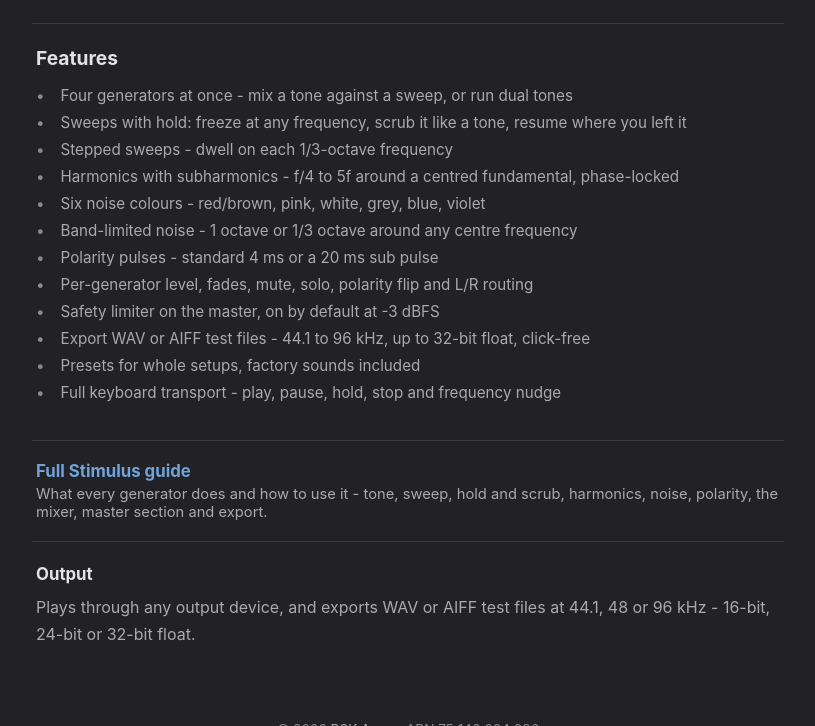
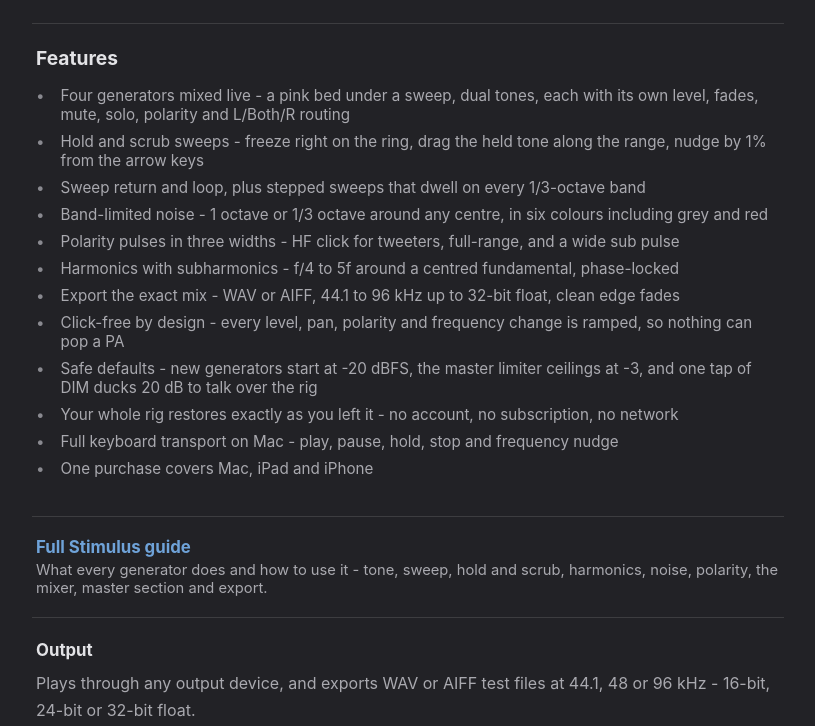
Before and after one commit to BSKapps/bskapps.github.io, a Jekyll site: the page built from stimulus/index.html, in a window 1280 px wide and 900 px high, scrolled down 696 px, cut to the strip 174-900 px from the top of the window. Shown: the whole strip, without its empty margins (232-1047 px from the left). Built offline with Jekyll 4.4.1, drawn with Linux system fonts in a browser that asks for light colours; some of the changed text lies outside the part shown.

Commit message:
Stimulus copy leads with multi-gen mixing, sweep hold and PA safety

```diff
--- a/_data/content.json
+++ b/_data/content.json
@@ -91,24 +91,24 @@
     "stimulus": {
       "name": "Stimulus",
       "subtitle": "Signal generator",
-      "tagline": "Test signals for live sound - tones, sweeps you can hold and scrub, harmonics, noise and polarity pulses.",
+      "tagline": "The multi-generator test rig for live sound - mix four sources at once, hold and scrub sweeps, and never pop a driver.",
       "price": "$2.99 USD",
       "macos": "macOS 15+ & iOS 18+",
       "version": "v1.0",
       "released": "Coming soon",
       "features": [
-        "Four generators at once - mix a tone against a sweep, or run dual tones",
-        "Sweeps with hold: freeze at any frequency, scrub it like a tone, resume where you left it",
-        "Stepped sweeps - dwell on each 1/3-octave frequency",
+        "Four generators mixed live - a pink bed under a sweep, dual tones, each with its own level, fades, mute, solo, polarity and L/Both/R routing",
+        "Hold and scrub sweeps - freeze right on the ring, drag the held tone along the range, nudge by 1% from the arrow keys",
+        "Sweep return and loop, plus stepped sweeps that dwell on every 1/3-octave band",
+        "Band-limited noise - 1 octave or 1/3 octave around any centre, in six colours including grey and red",
+        "Polarity pulses in three widths - HF click for tweeters, full-range, and a wide sub pulse",
         "Harmonics with subharmonics - f/4 to 5f around a centred fundamental, phase-locked",
-        "Six noise colours - red/brown, pink, white, grey, blue, violet",
-        "Band-limited noise - 1 octave or 1/3 octave around any centre frequency",
-        "Polarity pulses - standard 4 ms or a 20 ms sub pulse",
-        "Per-generator level, fades, mute, solo, polarity flip and L/R routing",
-        "Safety limiter on the master, on by default at -3 dBFS",
-        "Export WAV or AIFF test files - 44.1 to 96 kHz, up to 32-bit float, click-free",
-        "Presets for whole setups, factory sounds included",
-        "Full keyboard transport - play, pause, hold, stop and frequency nudge"
+        "Export the exact mix - WAV or AIFF, 44.1 to 96 kHz up to 32-bit float, clean edge fades",
+        "Click-free by design - every level, pan, polarity and frequency change is ramped, so nothing can pop a PA",
+        "Safe defaults - new generators start at -20 dBFS, the master limiter ceilings at -3, and one tap of DIM ducks 20 dB to talk over the rig",
+        "Your whole rig restores exactly as you left it - no account, no subscription, no network",
+        "Full keyboard transport on Mac - play, pause, hold, stop and frequency nudge",
+        "One purchase covers Mac, iPad and iPhone"
       ]
     }
   }
```
